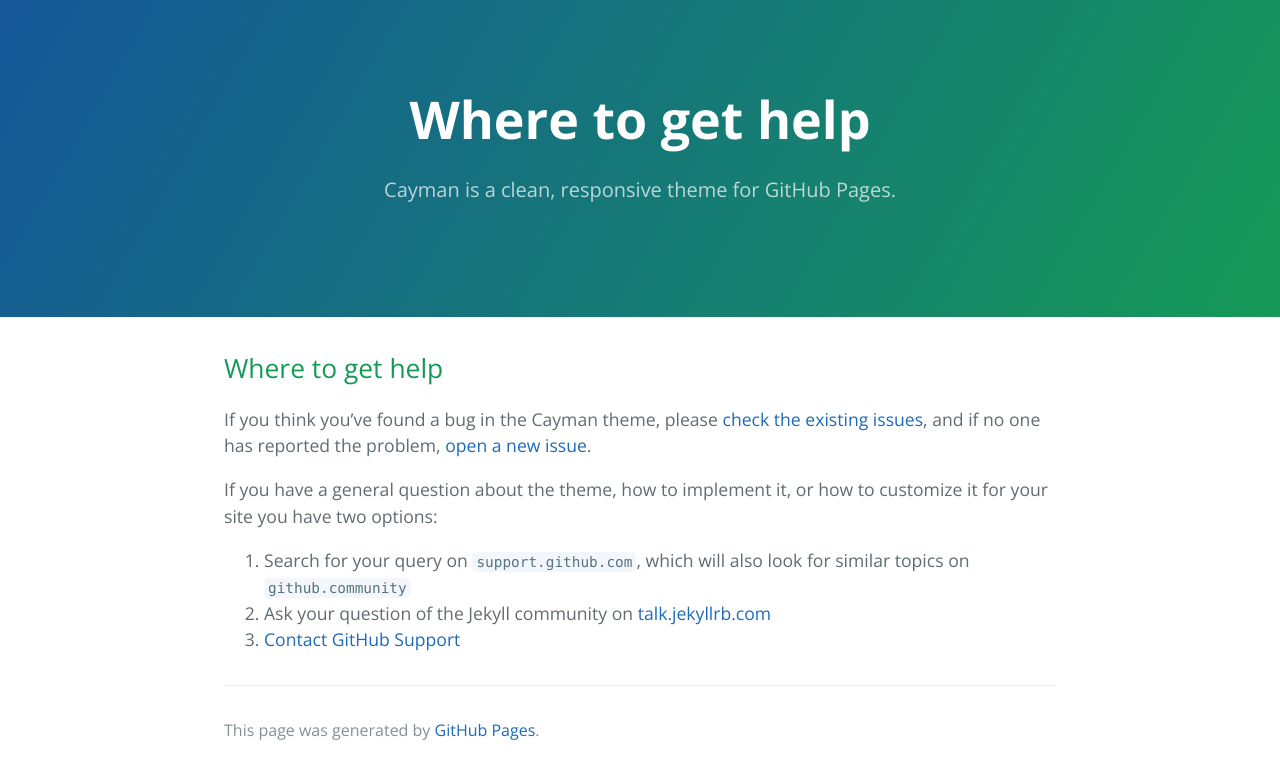
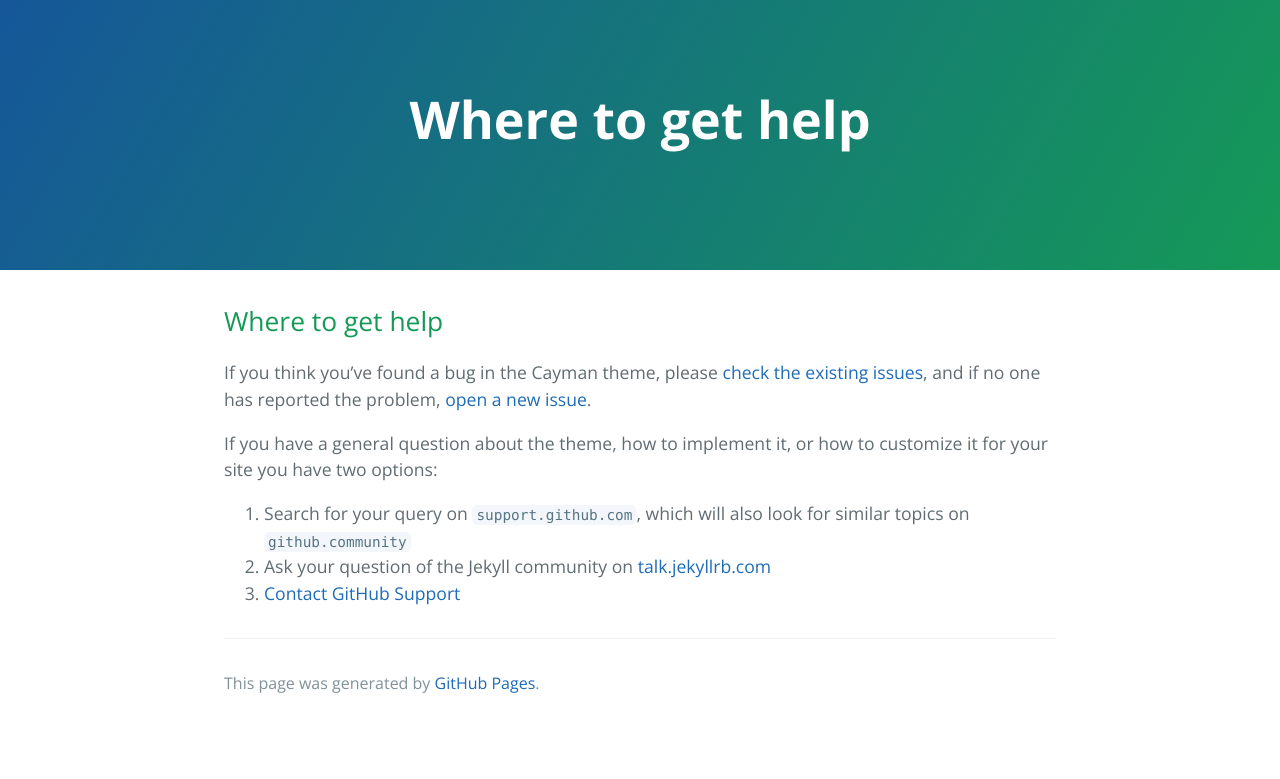
Before and after one commit to BzhangURU/BzhangURU.github.io, a Jekyll site: the page built from docs/SUPPORT.md, in a window 1280 px wide. Shown: the top 779 px of the page. Built offline with Jekyll 4.4.1, drawn with Linux system fonts in a browser that asks for light colours; our own code applies the rules of GitHub Pages for plain Markdown files; the repository's description, which GitHub fills in, is left out.

Commit message:
Update _config.yml

```diff
--- a/_config.yml
+++ b/_config.yml
@@ -1,5 +1,5 @@
-title: Cayman theme
-description: Cayman is a clean, responsive theme for GitHub Pages.
+title: Bodong Zhang
+#description: Cayman is a clean, responsive theme for GitHub Pages.
 #show_downloads: true
 google_analytics:
 theme: jekyll-theme-cayman
```
